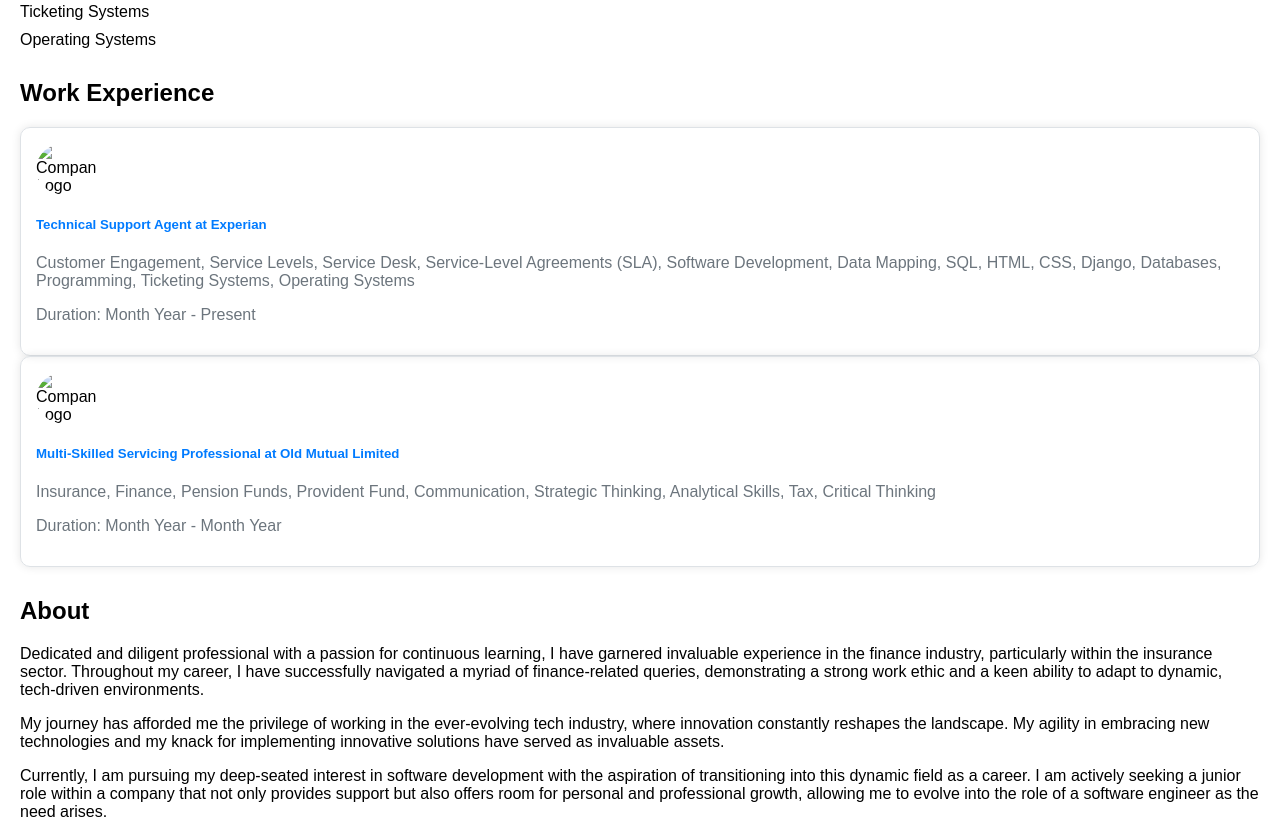
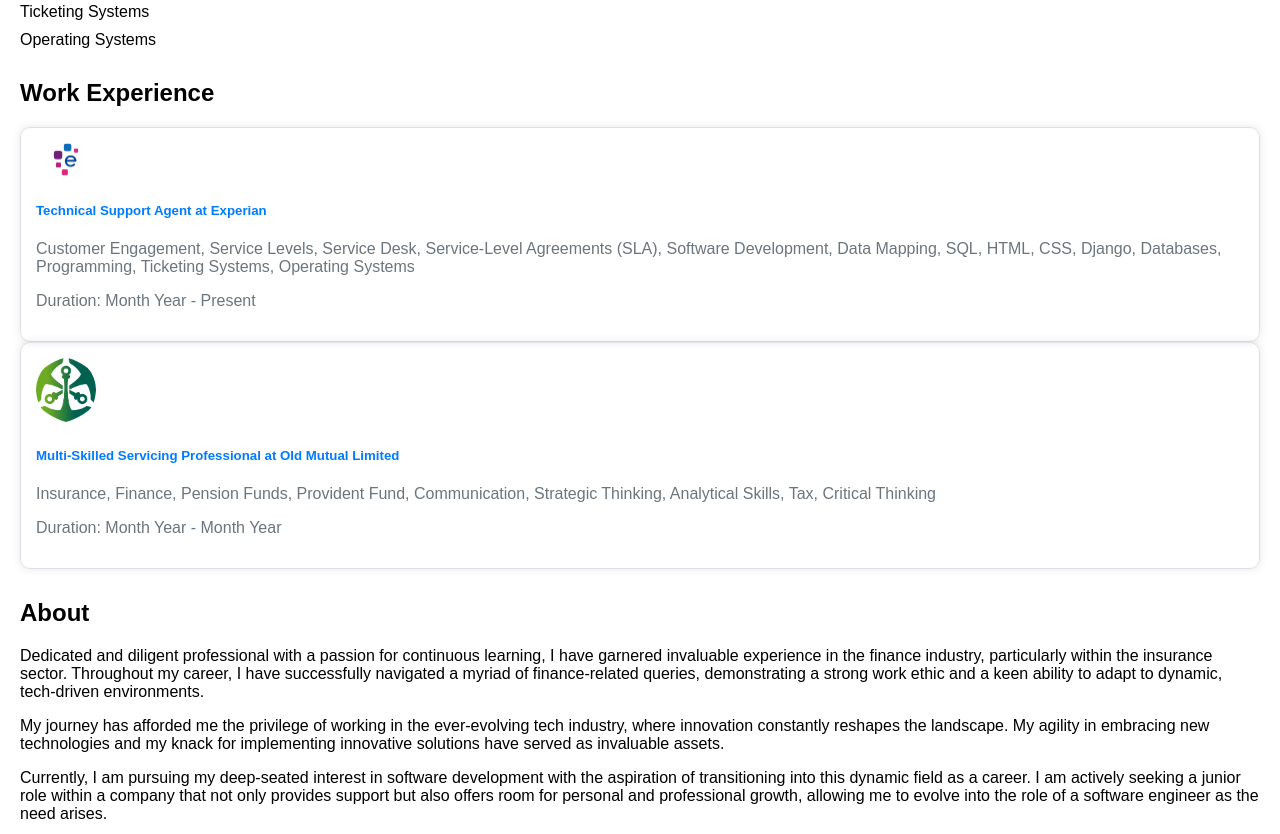
Before and after one commit to monark17/monark17.github.io, a plain HTML site: page index.html in a window 1280 px wide. Shown: the part 773-1607 px from the top of the page. Drawn offline with Linux system fonts and the light colour scheme.

Commit message:
Update index.html

```diff
--- a/index.html
+++ b/index.html
@@ -123,7 +123,7 @@
     <div class="container mt-5">
         <header class="text-center">
             <!-- Add your profile picture here -->
-            <img src="photos/your-profile-picture.jpg" alt="Ammaar Mosavel - Profile Picture" style="max-width: 150px; border-radius: 50%;">
+            <img src="me.jpg" alt="Ammaar Mosavel - Profile Picture" style="max-width: 150px; border-radius: 50%;">
             <h1>Ammaar Mosavel</h1>
             <p class="lead">Aspiring Software Engineer</p>
         </header>
@@ -162,7 +162,7 @@
             <h2>Work Experience</h2>
             <!-- Add your work experience details here -->
             <div class="media mb-4">
-                <img src="photos/Experian-Logo.png" class="mr-3" alt="Company Logo">
+                <img src="Experian-Logo.png" class="mr-3" alt="Company Logo">
                 <div class="media-body">
                     <h5 class="mt-0">Technical Support Agent at Experian</h5>
                     <p>Customer Engagement, Service Levels, Service Desk, Service-Level Agreements (SLA), Software Development, Data Mapping, SQL, HTML, CSS, Django, Databases, Programming, Ticketing Systems, Operating Systems</p>
@@ -170,7 +170,7 @@
                 </div>
             </div>
             <div class="media">
-                <img src="photos/Old-Mutual-Logo.png" class="mr-3" alt="Company Logo">
+                <img src="Old-Mutual-Logo.png" class="mr-3" alt="Company Logo">
                 <div class="media-body">
                     <h5 class="mt-0">Multi-Skilled Servicing Professional at Old Mutual Limited</h5>
                     <p>Insurance, Finance, Pension Funds, Provident Fund, Communication, Strategic Thinking, Analytical Skills, Tax, Critical Thinking</p>
```
